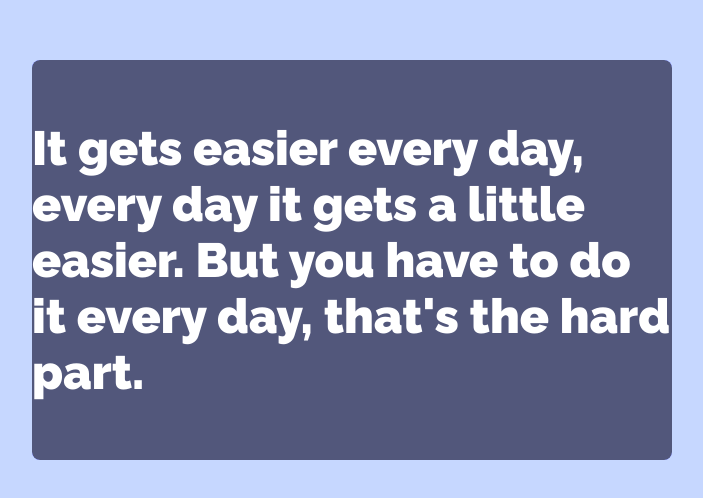
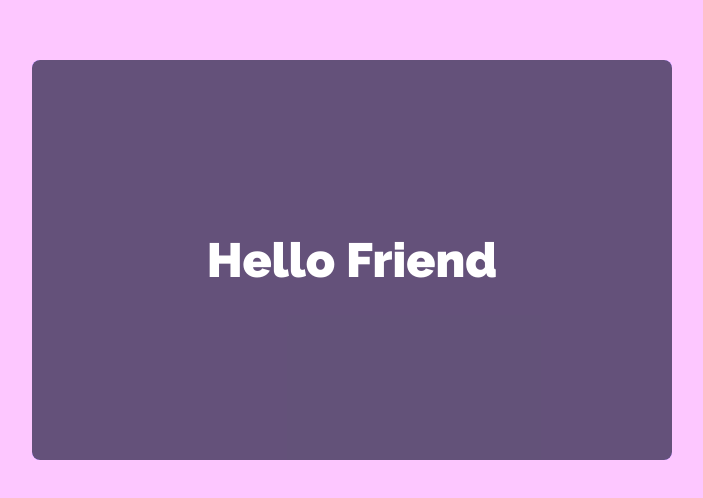
Before and after one commit to sudomakecoffee/affirmate, a Vue app: page / in a window 1280 px wide. Shown: the part 140-638 px from the top of the page, without its empty margins (288-991 px from the left). Built offline with nearby package versions, Linux system fonts and the light colour scheme.

Commit message:
- made the transition less ass
- what he said

```diff
--- a/src/components/AffirmationComponent.vue
+++ b/src/components/AffirmationComponent.vue
@@ -1,11 +1,13 @@
 <template>
   <div class="wrapper fadeIn" v-if="!loading">
-    <h1>{{name}}</h1>
+    <h1>{{affirmation}}</h1>
+  </div>
+  <div class="wrapper fadeOut" v-if="loading">
+    <h1>{{affirmation}}</h1>
   </div>
 </template>
 
 <script lang="ts">
-// import { type GameBusData, alertBusKey } from "@/use/useGameBus";
 import { defineComponent, ref, onMounted } from "vue";
 import { usePhraseStore } from "./../stores/phraseStore";
 
@@ -13,53 +15,30 @@ export default defineComponent({
   setup() {
     const affirmationComponent = ref();
     const phrases = usePhraseStore();
-    // let name: string = "test2";
-    let name = ref("test2");
-
+    let affirmation = ref("Hello Friend");
     const loading = ref(true);
 
-    function delay(ms = 500) {
-      // return new Promise((resolve) => {
-          // loading.value = false;
-          name.value = phrases.getRandom()
-          // resolve(null);
-          console.log( name.value);
-      // });
-    }
-
     onMounted(() => {
-      console.log("loading...");
       loading.value = false;
-      // while(true) {
         setInterval(() => {
           {
-            delay();
+            loading.value = true;
+            setTimeout(() => {
+              affirmation.value = phrases.getRandom();
+              loading.value = false;
+            }, 2000);
           }
-          }, 5000)
+          }, 20000)
     });
 
     return {
       affirmationComponent,
-      name,
-      delay,
+      affirmation,
       loading
     };
   }
 });
 
-
-
-// function delay(ms = 500) {
-//   return new Promise((resolve) =>
-//     setTimeout(() => {
-//       loading.value = false;
-//       const phrases = usePhraseStore();
-//       this.name = phrases.getRandom
-//       resolve(null);
-//       console.log("loaded");
-//     }, ms)
-//   );
-// }
 </script>
 
 <style scoped>
@@ -82,10 +61,24 @@ export default defineComponent({
 
 .wrapper h1 {
   display: inline;
+  padding: 15px 15px 15px 15px;
 }
 
 .wrapper.fadeIn {
   animation: fadeIn 2s ease-in forwards;
+}
+
+.wrapper.fadeOut {
+  animation: fadeOut 2s ease-in forwards;
+}
+
+@keyframes fadeOut {
+  0% {
+    opacity: 1;
+  }
+  100% {
+    opacity: 0;
+  }
 }
 
 @keyframes fadeIn {
--- a/src/stores/phraseStore.ts
+++ b/src/stores/phraseStore.ts
@@ -29,7 +29,6 @@ export const usePhraseStore = defineStore("phrases", {
     actions: {
       getRandom(): string {
         const index: number = Math.floor(Math.random() * this.phrases.length);
-        console.log("getRandom");
         return this.phrases[index];
       }
     }
```
